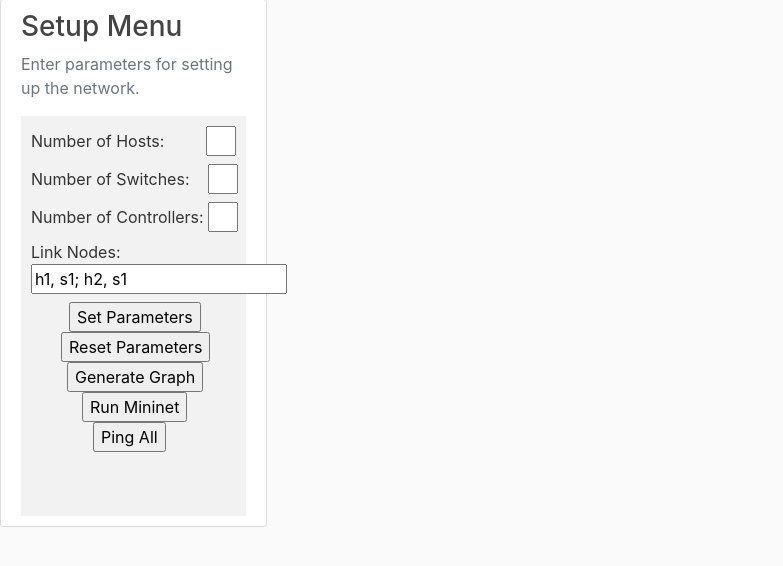
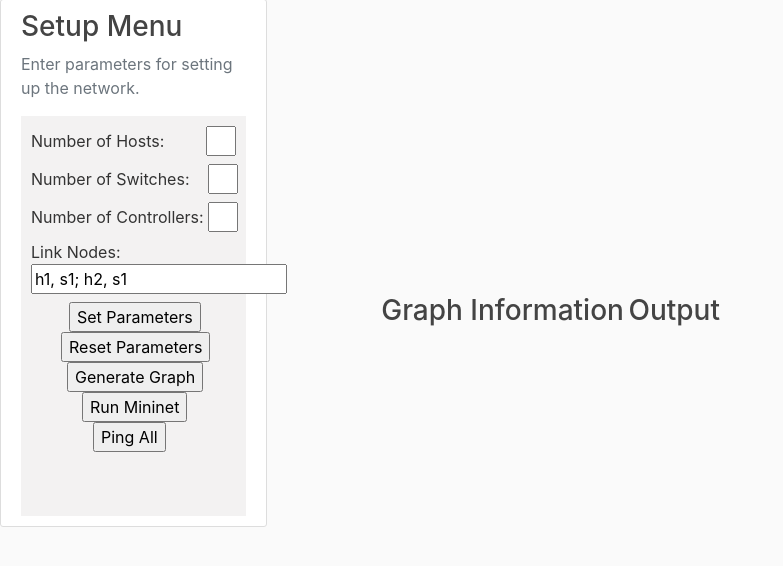
Before and after one commit to GatlinCruz/Capstone, a Django app: template mysite/gui/templates/gui/base.html in a window 1280 px wide. Shown: the part 81-647 px from the top of the page, without its empty margins (0-783 px from the left). Run offline with Django 3.2, Linux system fonts and the light colour scheme; the template is opened without the code that fills it, so the values that code supplies are empty; some libraries are stand-ins or nearby versions.

Commit message:
Formatting

```diff
--- a/mysite/gui/templates/gui/base.html
+++ b/mysite/gui/templates/gui/base.html
@@ -58,13 +58,15 @@
 <!--    </div>-->
     </div>
   </div>
-
-    <div id="block" style="display:inline-block">
+    <div id="content" style="display:inline-block">
+        <h3>Graph Information</h3>
         {% block content %}{% endblock %}
 <!-- <iframe srcdoc="{{graph_html}}" width="430px" height="500" id="iframe1"> </iframe>-->
     </div>
-
-
+    <div id="output" style="display:inline-block">
+        <h3>Output</h3>
+        {% block output %}{% endblock %}
+    </div>
 
 <!-- Optional JavaScript -->
     <!-- jQuery first, then Popper.js, then Bootstrap JS -->
--- a/mysite/gui/templates/gui/gui.html
+++ b/mysite/gui/templates/gui/gui.html
@@ -5,5 +5,8 @@
     <h1>Switches: {{graph.num_switches}}</h1>
     <h1>Controllers: {{graph.num_controllers}}</h1>
     <h1>Links: {{graph.links}}</h1>
+{% endblock content %}
+
+{% block output %}
     <pre><h2>{{output.ping}}</h2></pre>
-{% endblock content %}
+{% endblock output %}
```
